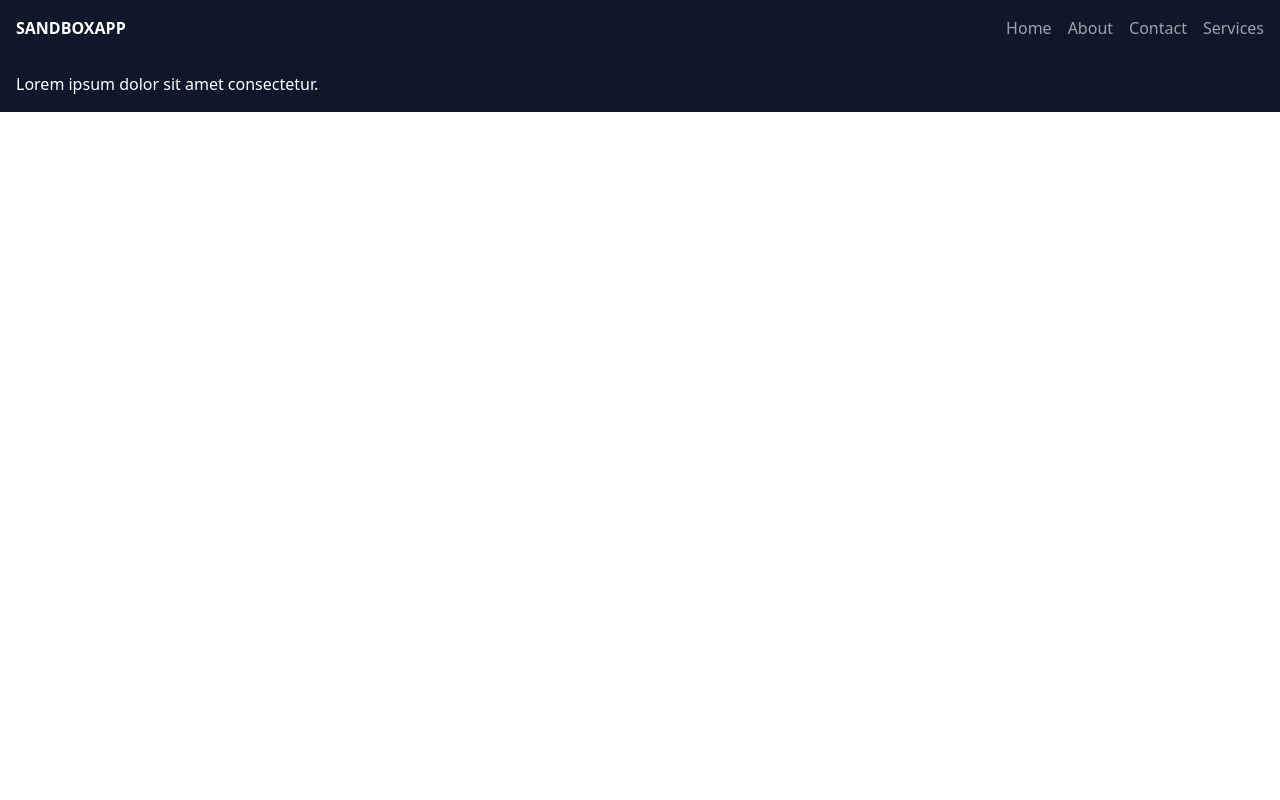
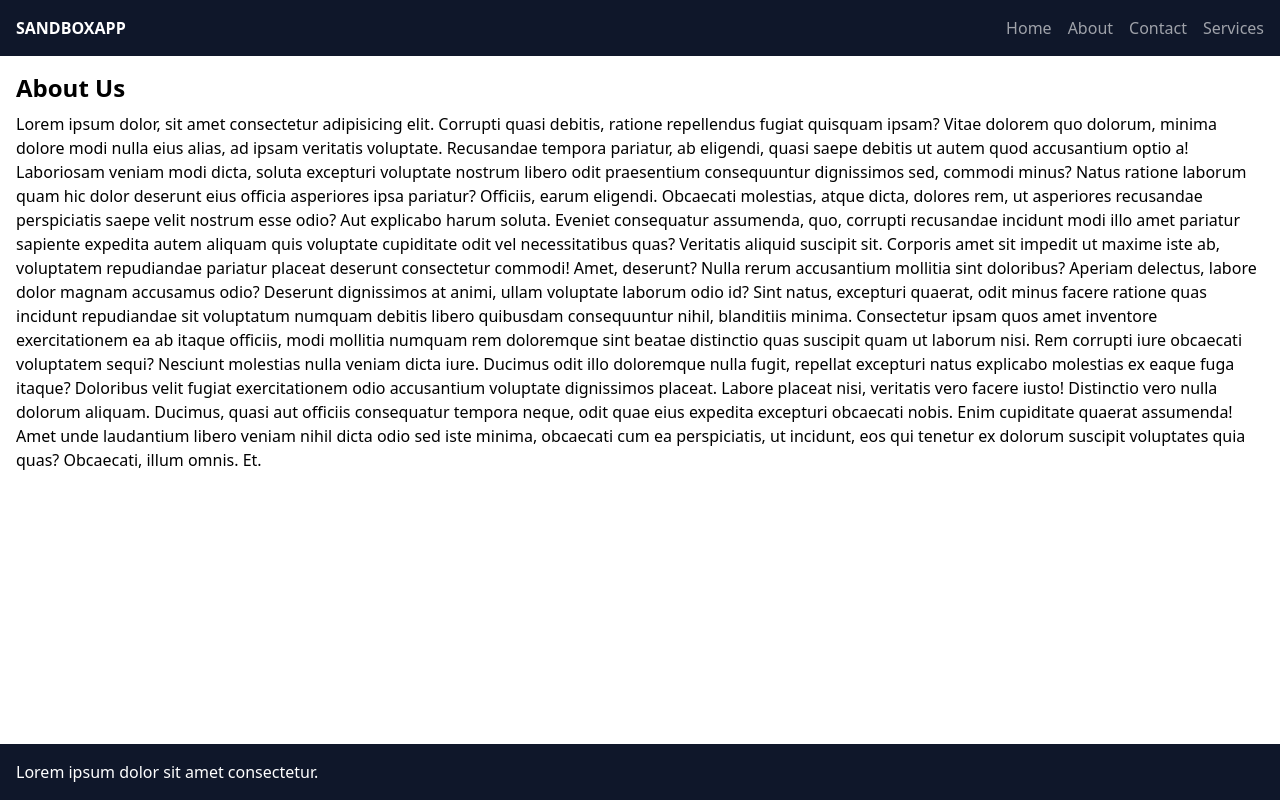
Before and after one commit to themythia/sandboxapp-case, a React (Create React App) app: page /about in a window 1280 px wide. Built offline with nearby package versions, Linux system fonts and the light colour scheme; no server answers.

Commit message:
feat: add About page

```diff
--- a/src/App.js
+++ b/src/App.js
@@ -1,6 +1,7 @@
 import { Route, Routes } from 'react-router-dom';
 import Footer from './components/Footer';
 import Navbar from './components/navbar/Navbar';
+import About from './components/pages/About';
 import Home from './components/pages/home/Home';
 import ProductPage from './components/pages/product/ProductPage';
 import ProductContextProvider from './contexts/ProductContext';
@@ -13,6 +14,7 @@ const App = () => {
         <Routes>
           <Route path='/' element={<Home />} />
           <Route path='/product/:productId' element={<ProductPage />} />
+          <Route path='/about' element={<About />} />
         </Routes>
       </ProductContextProvider>
       <Footer />
--- /dev/null
+++ b/src/components/pages/About.jsx
@@ -0,0 +1,45 @@
+import Container from '../shared/Container';
+
+const About = () => {
+  return (
+    <Container>
+      <h1 className='font-bold text-2xl mb-2'>About Us</h1>
+      <p>
+        Lorem ipsum dolor, sit amet consectetur adipisicing elit. Corrupti quasi
+        debitis, ratione repellendus fugiat quisquam ipsam? Vitae dolorem quo
+        dolorum, minima dolore modi nulla eius alias, ad ipsam veritatis
+        voluptate. Recusandae tempora pariatur, ab eligendi, quasi saepe debitis
+        ut autem quod accusantium optio a! Laboriosam veniam modi dicta, soluta
+        excepturi voluptate nostrum libero odit praesentium consequuntur
+        dignissimos sed, commodi minus? Natus ratione laborum quam hic dolor
+        deserunt eius officia asperiores ipsa pariatur? Officiis, earum
+        eligendi. Obcaecati molestias, atque dicta, dolores rem, ut asperiores
+        recusandae perspiciatis saepe velit nostrum esse odio? Aut explicabo
+        harum soluta. Eveniet consequatur assumenda, quo, corrupti recusandae
+        incidunt modi illo amet pariatur sapiente expedita autem aliquam quis
+        voluptate cupiditate odit vel necessitatibus quas? Veritatis aliquid
+        suscipit sit. Corporis amet sit impedit ut maxime iste ab, voluptatem
+        repudiandae pariatur placeat deserunt consectetur commodi! Amet,
+        deserunt? Nulla rerum accusantium mollitia sint doloribus? Aperiam
+        delectus, labore dolor magnam accusamus odio? Deserunt dignissimos at
+        animi, ullam voluptate laborum odio id? Sint natus, excepturi quaerat,
+        odit minus facere ratione quas incidunt repudiandae sit voluptatum
+        numquam debitis libero quibusdam consequuntur nihil, blanditiis minima.
+        Consectetur ipsam quos amet inventore exercitationem ea ab itaque
+        officiis, modi mollitia numquam rem doloremque sint beatae distinctio
+        quas suscipit quam ut laborum nisi. Rem corrupti iure obcaecati
+        voluptatem sequi? Nesciunt molestias nulla veniam dicta iure. Ducimus
+        odit illo doloremque nulla fugit, repellat excepturi natus explicabo
+        molestias ex eaque fuga itaque? Doloribus velit fugiat exercitationem
+        odio accusantium voluptate dignissimos placeat. Labore placeat nisi,
+        veritatis vero facere iusto! Distinctio vero nulla dolorum aliquam.
+        Ducimus, quasi aut officiis consequatur tempora neque, odit quae eius
+        expedita excepturi obcaecati nobis. Enim cupiditate quaerat assumenda!
+        Amet unde laudantium libero veniam nihil dicta odio sed iste minima,
+        obcaecati cum ea perspiciatis, ut incidunt, eos qui tenetur ex dolorum
+        suscipit voluptates quia quas? Obcaecati, illum omnis. Et.
+      </p>
+    </Container>
+  );
+};
+export default About;
```
